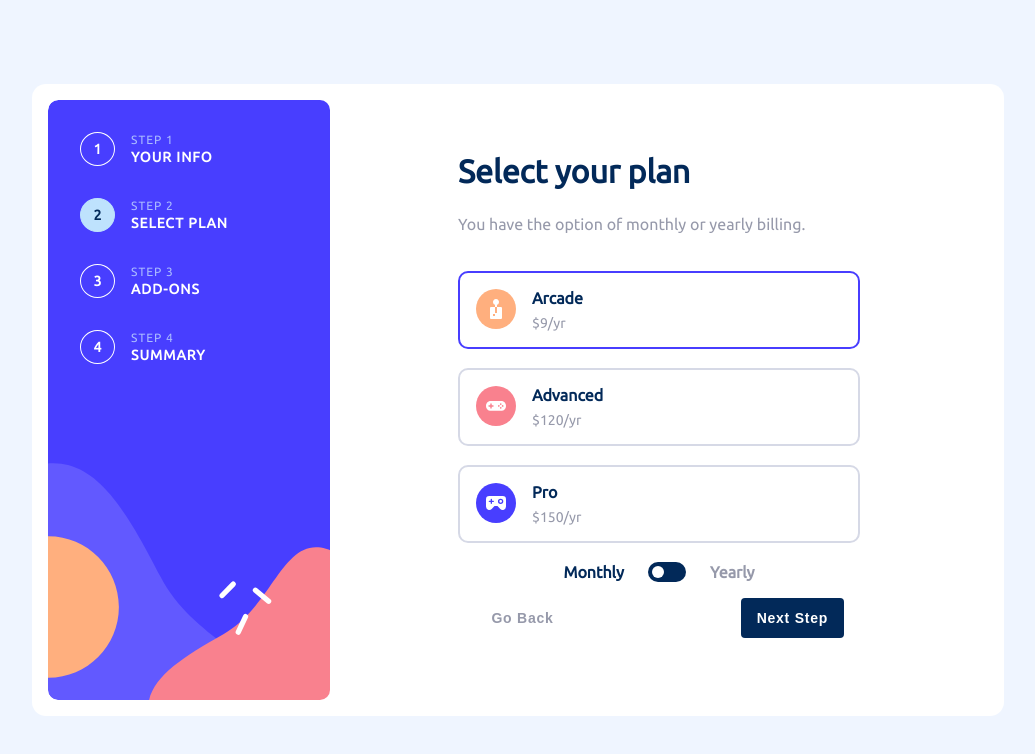
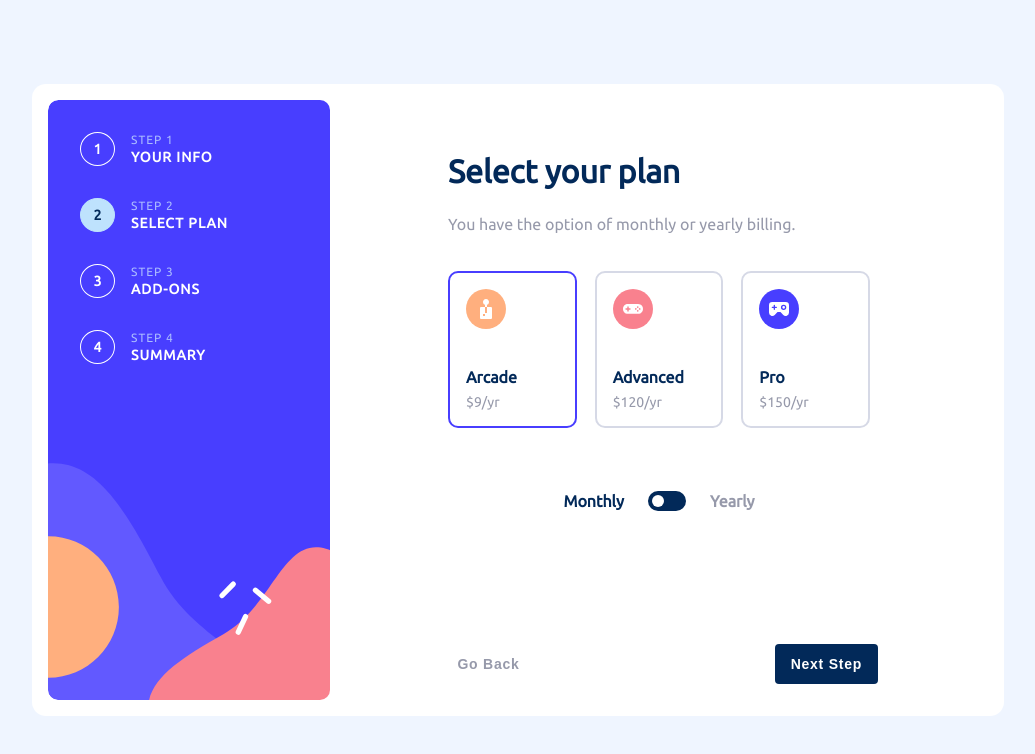
Before and after one commit to JustynaKorzycka/multi-step-form, a Next.js app: page / in a window 1280 px wide. Shown: the top 754 px of the page, without its empty margins (122-1157 px from the left). Built offline with nearby package versions, Linux system fonts and the light colour scheme.

Commit message:
refactor styles for form wrapper, add new div for form content,

```diff
--- a/components/ButtonsSection/ButtonsSection.style.ts
+++ b/components/ButtonsSection/ButtonsSection.style.ts
@@ -1,11 +1,11 @@
 import styled from "styled-components";
 
 export const StyledButtonsSection = styled.div`
- background-color: ${({ theme }) => theme.colors.white};
  padding: 1rem;
  display: flex;
  flex-direction: row-reverse;
  justify-content: space-between;
+ background-color: #fff;
 
  &:first-child {
   justify-self: flex-end;
--- a/components/Form/Form.style.ts
+++ b/components/Form/Form.style.ts
@@ -10,13 +10,21 @@ export const FormWrapper = styled.div`
  width: 100%;
 
  @media screen and (min-width: ${({ theme }) => theme.sizes.sm}px) {
-  max-width: 450px;
+  max-width: 470px;
   margin-left: auto;
   margin-right: auto;
  }
 `;
 
 export const Form = styled.form`
+ height: 100%;
+ display: flex;
+ flex-direction: column;
+ justify-content: space-between;
+ flex-grow: 1;
+`;
+
+export const FormContent = styled.div`
  background-color: ${({ theme }) => theme.colors.white};
  border-radius: ${({ theme }) => theme.borderRadius.lg};
  padding: 2rem 1.5rem;
--- a/components/Form/Form.tsx
+++ b/components/Form/Form.tsx
@@ -17,11 +17,7 @@ const Form = () => {
   else return <SummaryForm />;
  }, [currentStep]);
 
- return (
-  <FormWrapper>
-   <FormWrapper>{activeForm}</FormWrapper>
-  </FormWrapper>
- );
+ return <FormWrapper>{activeForm}</FormWrapper>;
 };
 
 export default Form;
--- a/components/Form/PersonalForm.tsx
+++ b/components/Form/PersonalForm.tsx
@@ -12,7 +12,7 @@ import Input from "../ui/Input";
 import ButtonsSection from "../ButtonsSection/ButtonsSection";
 import PERSONAL_INFO_DATA from "@/data/personalInfoData";
 
-import { Form } from "@/components/Form/Form.style";
+import { Form, FormContent } from "@/components/Form/Form.style";
 
 const PersonalForm = () => {
  const { handleNextStep, updateUserData, user } = useMultiFormContext();
@@ -39,6 +39,7 @@ const PersonalForm = () => {
 
  return (
   <Form onSubmit={handleSubmit(formSubmit)}>
+   <FormContent>
     <h1>{PERSONAL_INFO_DATA.title}</h1>
     <p className="topPar"> {PERSONAL_INFO_DATA.desc}</p>
     {PERSONAL_INFO_DATA.inputs.map((input, index) => {
@@ -55,6 +56,7 @@ const PersonalForm = () => {
       />
      );
     })}
+   </FormContent>
    <ButtonsSection />
   </Form>
  );
--- a/components/Form/PlanForm.tsx
+++ b/components/Form/PlanForm.tsx
@@ -1,13 +1,14 @@
 "use client";
 import PLAN_DATA, { PlansEnum } from "@/data/planData";
-import React, { useEffect, useMemo, useState } from "react";
-import { Form } from "@/components/Form/Form.style";
+import React from "react";
+import { Form, FormContent } from "@/components/Form/Form.style";
 import ButtonsSection from "../ButtonsSection/ButtonsSection";
 import { useForm } from "react-hook-form";
 import { useMultiFormContext } from "@/context/multistepFormContext";
 
 import Radio from "../ui/Radio";
 import Switcher from "../ui/Switcher";
+import styled from "styled-components";
 
 export interface IPlan {
  plan: PlansEnum;
@@ -17,12 +18,7 @@ export interface IPlan {
 const PlanForm = () => {
  const { handleNextStep, updateUserData, user } = useMultiFormContext();
 
- const {
-  register,
-  handleSubmit,
-  formState: { errors },
-  watch,
- } = useForm<IPlan>({
+ const { register, handleSubmit, formState, watch } = useForm<IPlan>({
   defaultValues: {
    plan: user.plan,
    yearly: false,
@@ -39,9 +35,10 @@ const PlanForm = () => {
 
  return (
   <Form onSubmit={handleSubmit(formSubmit)}>
+   <FormContent>
     <h1>{PLAN_DATA.title}</h1>
     <p className="topPar"> {PLAN_DATA.desc}</p>
-
+    <RadioWrapper>
      {PLAN_DATA.plans.map((plan, index) => (
       <Radio
        key={index}
@@ -56,13 +53,24 @@ const PlanForm = () => {
        yearlyValue={watchYearly}
       />
      ))}
+    </RadioWrapper>
     <Switcher
      register={register}
      yearlyValue={watchYearly}
     />
+   </FormContent>
    <ButtonsSection />
   </Form>
  );
 };
 
 export default PlanForm;
+
+const RadioWrapper = styled.div`
+ @media screen and (min-width: ${({ theme }) => theme.sizes.md}px) {
+  display: grid;
+  grid-template-columns: repeat(3, 1fr);
+  gap: 18px;
+  min-height: 220px;
+ }
+`;
--- a/components/ui/Input.tsx
+++ b/components/ui/Input.tsx
@@ -1,4 +1,4 @@
-import { Path, useForm, UseFormRegister, SubmitHandler } from "react-hook-form";
+import { UseFormRegister } from "react-hook-form";
 import { IPersonalInfo } from "@/context/multistepFormContext";
 import { NameEnum } from "@/data/personalInfoData";
 import ErrorText from "./ErrorText";
@@ -14,10 +14,11 @@ interface IInputProps {
 const Input = ({ name, label, register, placeholder, error }: IInputProps) => {
  return (
   <InputGroup $error={error ? true : false}>
-   <label>{label}</label>
+   <label htmlFor={name}>{label}</label>
    <input
     placeholder={placeholder}
     {...register(name, { required: true })}
+    name={name}
    />
    <ErrorText text={error} />
   </InputGroup>
--- a/components/ui/Radio.tsx
+++ b/components/ui/Radio.tsx
@@ -93,6 +93,10 @@ const LabelContent = styled.div<ILabelProps>`
  &:hover {
   border-color: ${({ theme }) => theme.colors.purple};
  }
+ @media screen and (min-width: ${({ theme }) => theme.sizes.md}px) {
+  flex-direction: column;
+  gap: 39px;
+ }
 `;
 
 const Description = styled.div`
```
Lines whose indentation alone changed are shown as unchanged.
